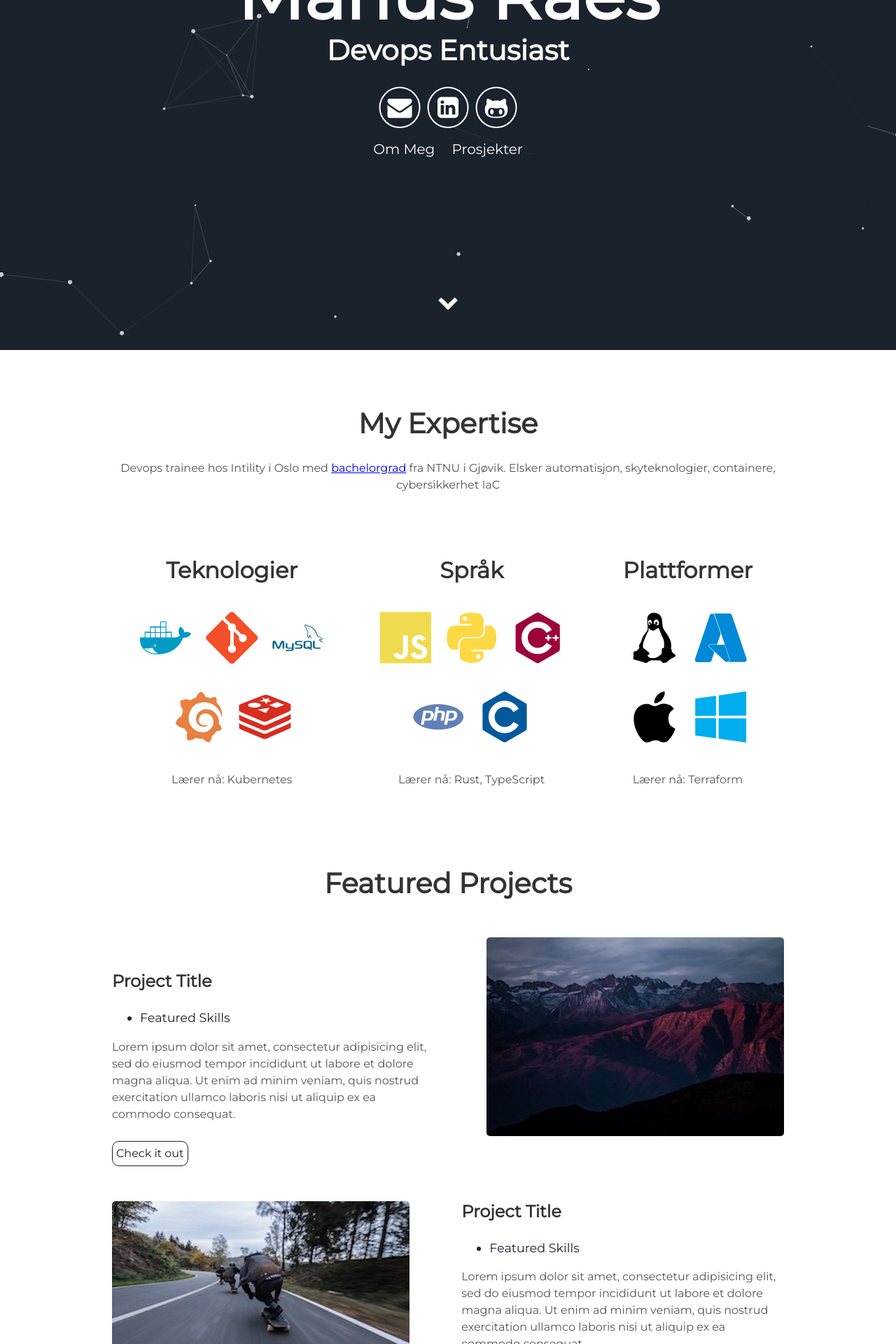
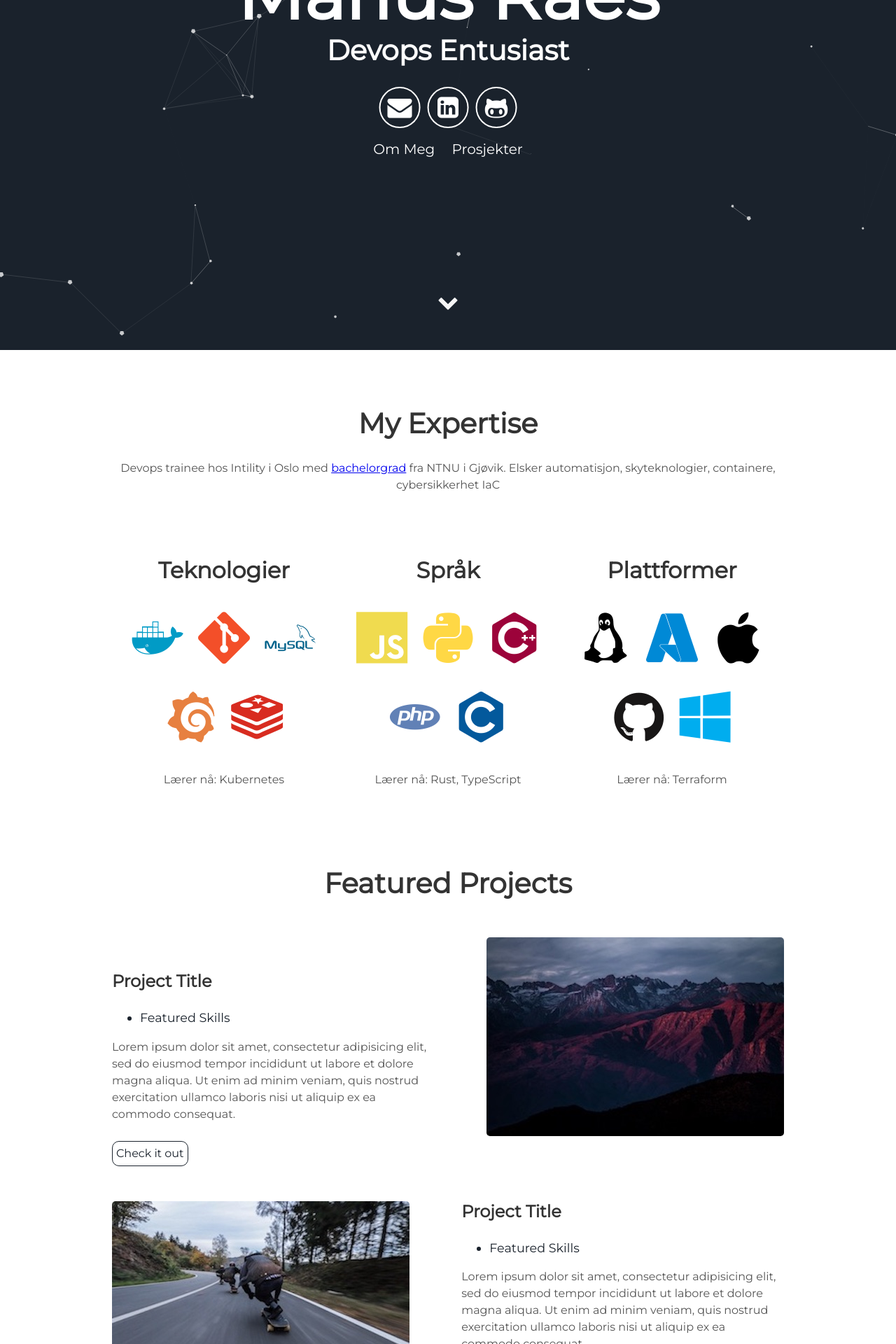
Before and after one commit to Marius-Raes/Marius-Raes.github.io, a Jekyll site: the page built from index.html, in a window 1280 px wide. Shown: the part 400-2320 px from the top of the page at 70% size. Built offline with Jekyll 4.4.1, drawn with Linux system fonts in a browser that asks for light colours.

Commit message:
logos done frfr now

```diff
--- a/_includes/about.html
+++ b/_includes/about.html
@@ -27,6 +27,7 @@
       <i class="devicon-linux-plain colored"></i>
       <i class="devicon-azure-plain colored"></i>
       <i class="devicon-apple-plain colored"></i>
+      <i class="devicon-github-plain colored"></i>
       <i class="devicon-windows8-plain colored"></i>
       <p>Lærer nå: Terraform</p>
     </div>
```
